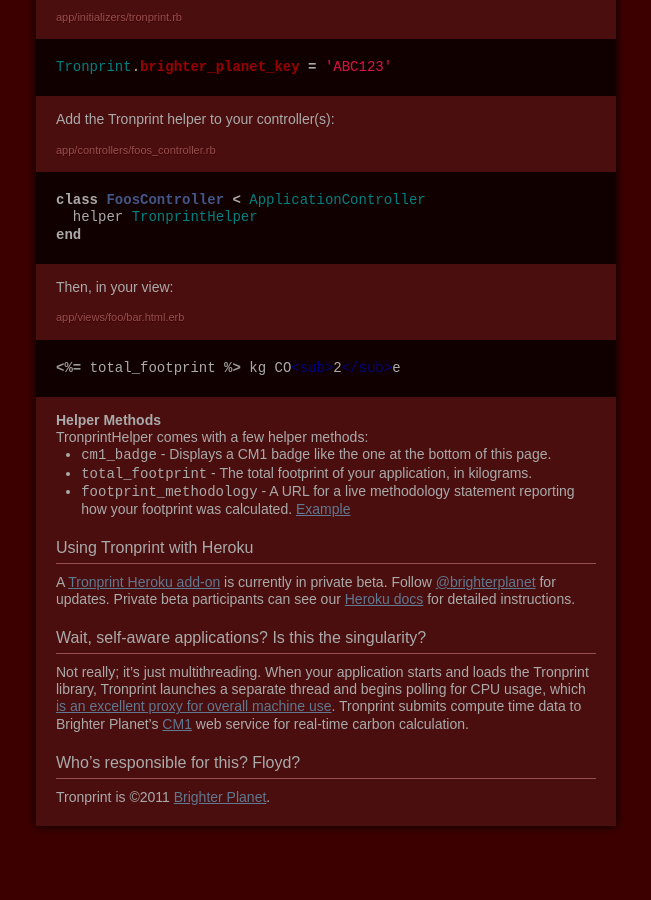
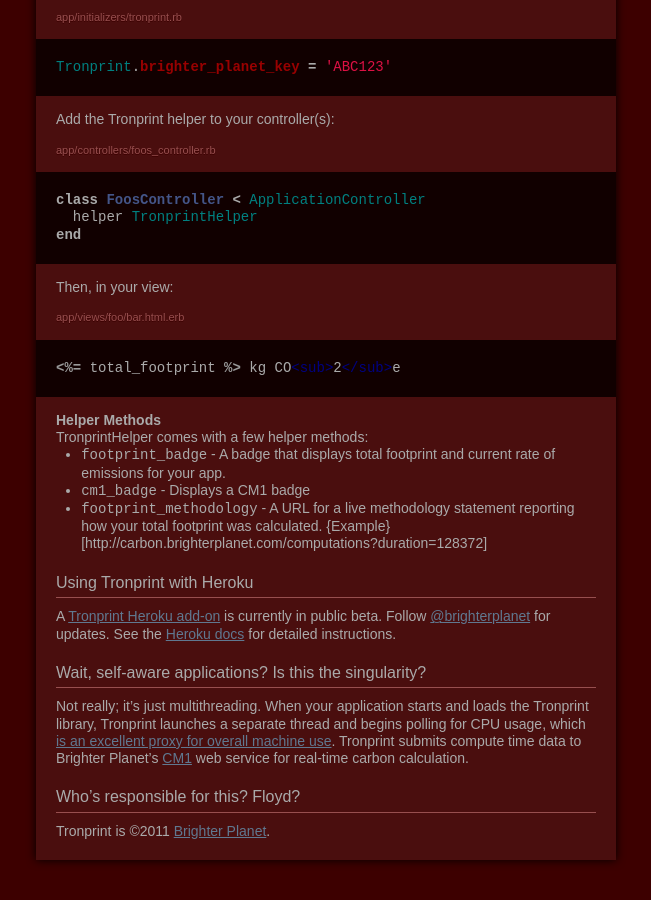
Before and after one commit to faradayio/tronprint, a Jekyll site: the page built from index.md, in a window 1280 px wide and 900 px high, scrolled down 1033 px. Shown: the whole window, without its empty margins (314-965 px from the left). Built offline with Jekyll 4.4.1, drawn with Linux system fonts in a browser that asks for light colours; some web fonts are replaced; comment, search, counter and statistics services are not loaded; before the commit the page ends 1899 px from its top, so only the background shows below that.

Commit message:
Updated site for v1.0.0

```diff
--- a/index.md
+++ b/index.md
@@ -77,13 +77,13 @@
 
 TronprintHelper comes with a few helper methods:
 
-* `cm1_badge` - Displays a CM1 badge like the one at the bottom of this page.
-* `total_footprint` - The total footprint of your application, in kilograms.
-* `footprint_methodology` - A URL for a live methodology statement reporting how your footprint was calculated. [Example](http://carbon.brighterplanet.com/computations?duration=128372)
+* `footprint_badge` - A badge that displays total footprint and current rate of emissions for your app.
+* `cm1_badge` - Displays a CM1 badge
+* `footprint_methodology` - A URL for a live methodology statement reporting how your total footprint was calculated. {Example}[http://carbon.brighterplanet.com/computations?duration=128372]
 
 ## Using Tronprint with Heroku
 
-A [Tronprint Heroku add-on](http://addons.heroku.com/tronprint) is currently in private beta. Follow [@brighterplanet](http://twitter.com/brighterplanet) for updates. Private beta participants can see our [Heroku docs](https://github.com/brighterplanet/tronprint/blob/master/herokudocs.md) for detailed instructions.
+A [Tronprint Heroku add-on](http://addons.heroku.com/tronprint) is currently in public beta. Follow [@brighterplanet](http://twitter.com/brighterplanet) for updates. See the [Heroku docs](https://github.com/brighterplanet/tronprint/blob/master/herokudocs.md) for detailed instructions.
 
 ## Wait, self-aware applications? Is this the singularity?
 
```
